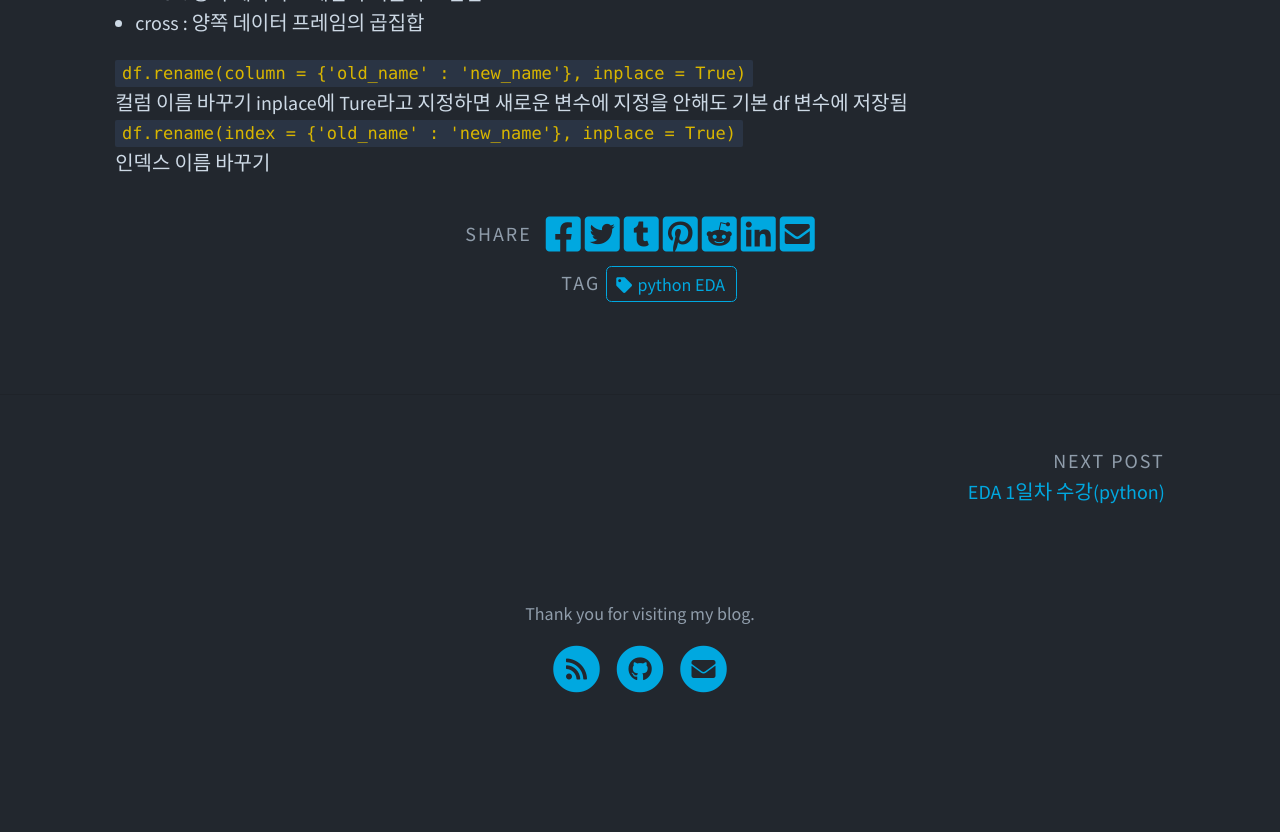
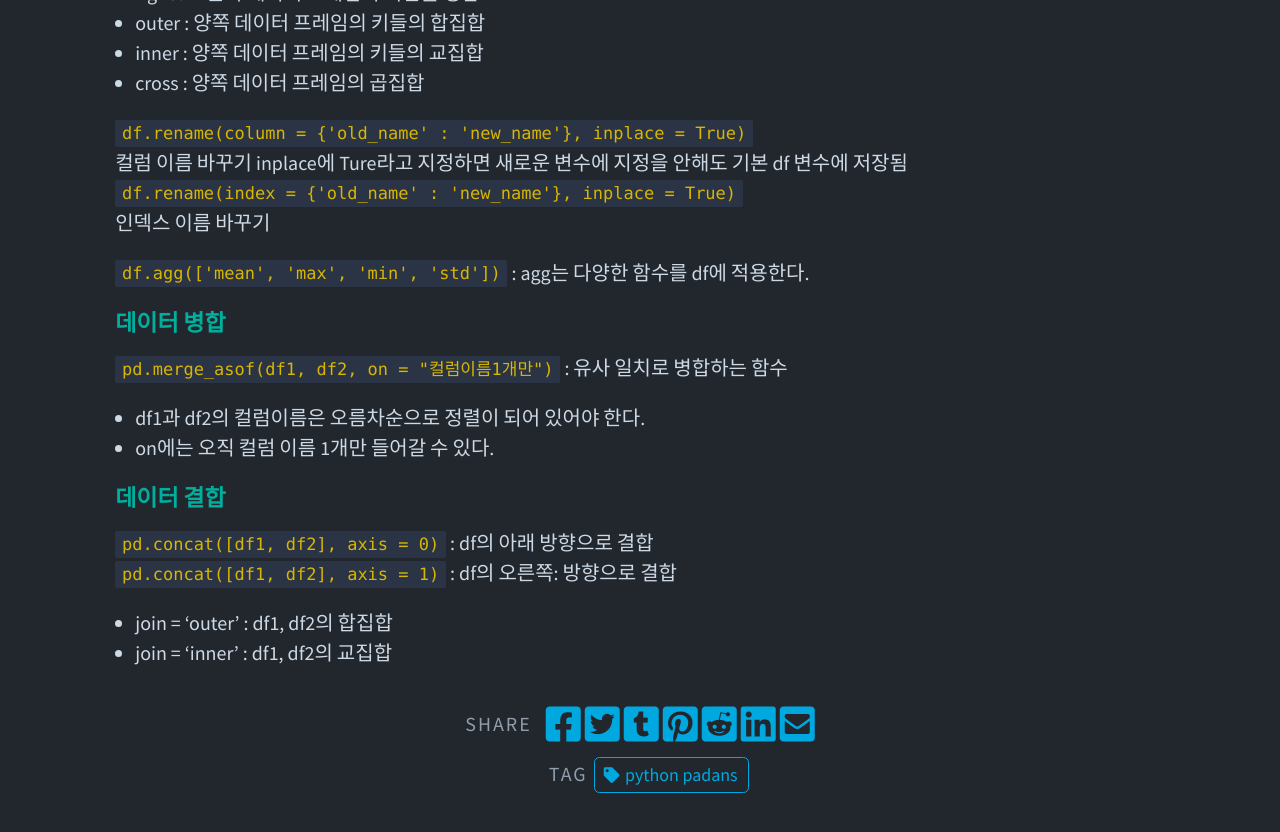
Before and after one commit to sooyoung-wind/sooyoung-wind.github.io, a Jekyll site: the page built from _posts/2023-08-17-23일차.md, in a window 1280 px wide and 900 px high, scrolled down 1563 px. Shown: the top 832 px of the window. Built offline with Jekyll 4.4.1, drawn with Linux system fonts in a browser that asks for light colours; some web fonts are replaced; a script that is not in the unit is left out; comment, search, counter and statistics services are not loaded; before the commit the page ends 2294 px from its top, so only the background shows below that; some of the changed text lies outside the part shown.

Commit message:
내용 추가

```diff
--- a/_posts/2023-08-17-23일차.md
+++ b/_posts/2023-08-17-23일차.md
@@ -1,8 +1,8 @@
 ---
 layout: post
-title: padans (python)
-tags: [python EDA]
-categories: [python EDA]
+title: padans 메서드(python)
+tags: [python padans]
+categories: [python padans]
 ---
 pandas에 사용되는 메서드(method)에 대해서 정리했다.
 
@@ -59,3 +59,18 @@
 컬럼 이름 바꾸기 inplace에 Ture라고 지정하면 새로운 변수에 지정을 안해도 기본 df 변수에 저장됨
 `df.rename(index = {'old_name' : 'new_name'}, inplace = True)`
 인덱스 이름 바꾸기
+
+`df.agg(['mean', 'max', 'min', 'std'])` : agg는 다양한 함수를 df에 적용한다.
+
+#### 데이터 병합
+
+`pd.merge_asof(df1, df2, on = "컬럼이름1개만")` : 유사 일치로 병합하는 함수
++ df1과 df2의 컬럼이름은 오름차순으로 정렬이 되어 있어야 한다.
++ on에는 오직 컬럼 이름 1개만 들어갈 수 있다.
+
+#### 데이터 결합
+
+`pd.concat([df1, df2], axis = 0)` : df의 아래 방향으로 결합
+`pd.concat([df1, df2], axis = 1)` : df의 오른쪽: 방향으로 결합
++ join = 'outer' : df1, df2의 합집합
++ join = 'inner' : df1, df2의 교집합
```
